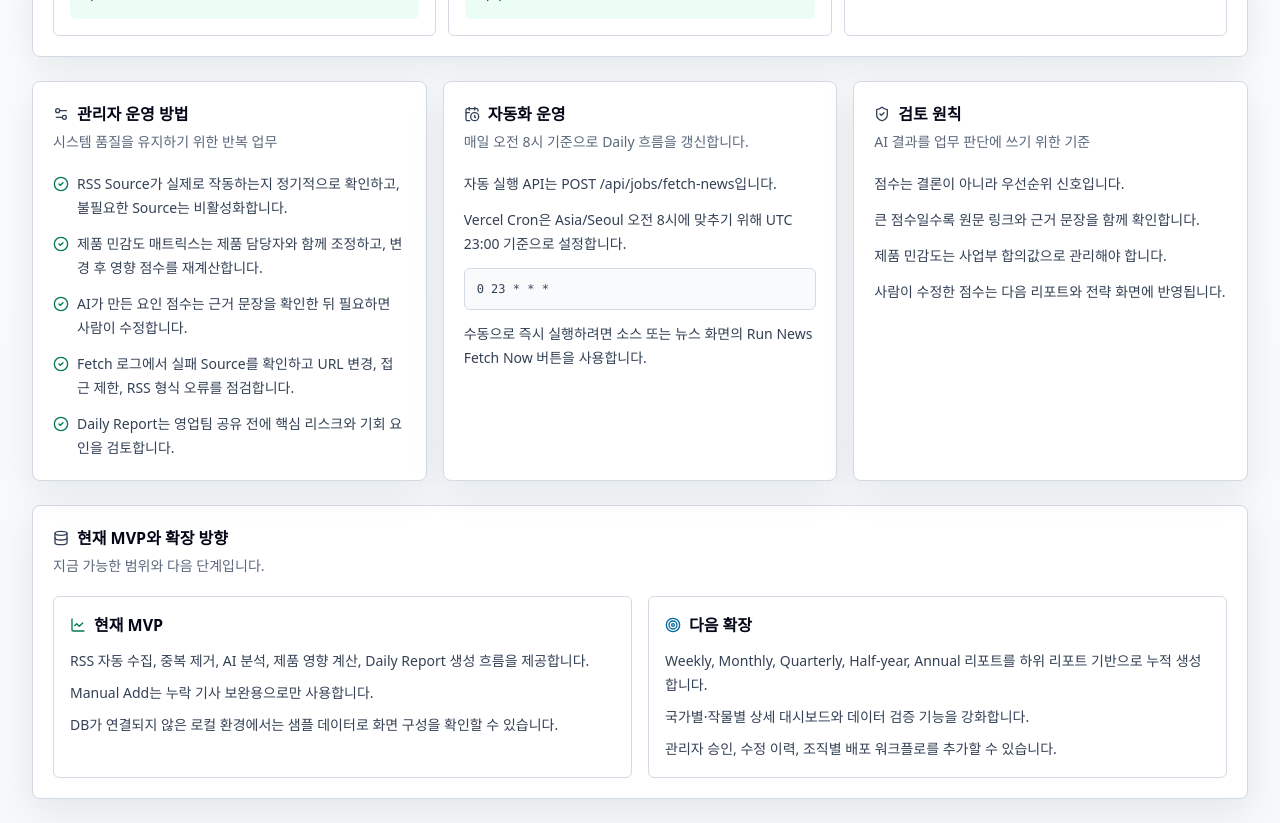
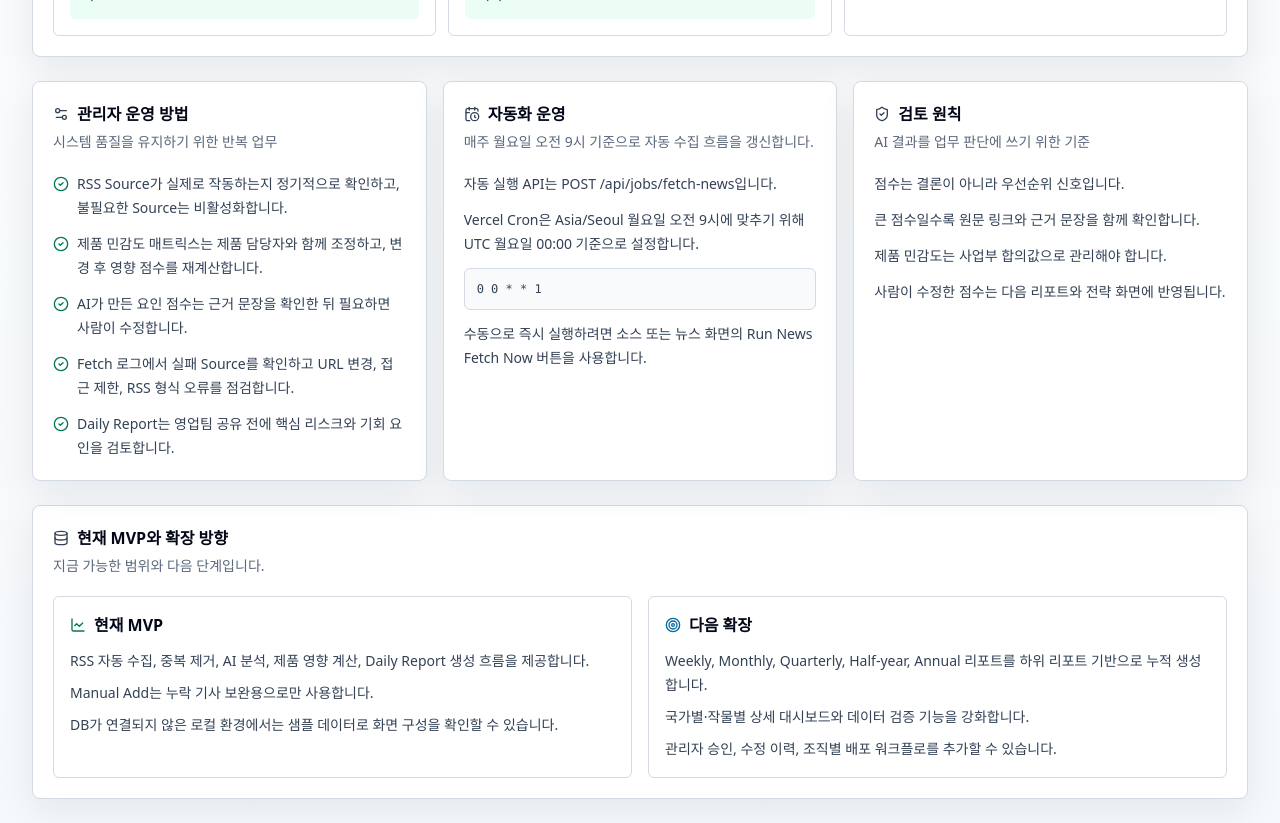
Before and after one commit to ziopeno/global-agri-market-intelligence, a Next.js app: page /guide in a window 1280 px wide. Shown: the part 2060-2883 px from the top of the page. Built offline with nearby package versions, Linux system fonts and the light colour scheme.

Commit message:
Change news fetch schedule to weekly Monday morning

```diff
--- a/app/guide/page.tsx
+++ b/app/guide/page.tsx
@@ -271,12 +271,12 @@ export default function GuidePage() {
               <CalendarClock className="h-4 w-4 text-slate-700" />
               자동화 운영
             </CardTitle>
-            <CardDescription>매일 오전 8시 기준으로 Daily 흐름을 갱신합니다.</CardDescription>
+            <CardDescription>매주 월요일 오전 9시 기준으로 자동 수집 흐름을 갱신합니다.</CardDescription>
           </CardHeader>
           <CardContent className="space-y-3 text-sm leading-6 text-slate-700">
             <p>자동 실행 API는 POST /api/jobs/fetch-news입니다.</p>
-            <p>Vercel Cron은 Asia/Seoul 오전 8시에 맞추기 위해 UTC 23:00 기준으로 설정합니다.</p>
-            <div className="rounded-md border bg-slate-50 p-3 font-mono text-xs">0 23 * * *</div>
+            <p>Vercel Cron은 Asia/Seoul 월요일 오전 9시에 맞추기 위해 UTC 월요일 00:00 기준으로 설정합니다.</p>
+            <div className="rounded-md border bg-slate-50 p-3 font-mono text-xs">0 0 * * 1</div>
             <p>수동으로 즉시 실행하려면 소스 또는 뉴스 화면의 Run News Fetch Now 버튼을 사용합니다.</p>
           </CardContent>
         </Card>
--- a/app/sources/page.tsx
+++ b/app/sources/page.tsx
@@ -45,7 +45,7 @@ export default async function SourcesPage() {
         <Card>
           <CardHeader>
             <CardTitle>News Sources</CardTitle>
-            <CardDescription>등록된 active RSS source가 매일 자동 수집의 기준입니다.</CardDescription>
+            <CardDescription>등록된 active RSS source가 매주 월요일 자동 수집의 기준입니다.</CardDescription>
           </CardHeader>
           <CardContent>
             <div className="grid gap-3 sm:grid-cols-3">
--- a/scripts/automation.ts
+++ b/scripts/automation.ts
@@ -22,8 +22,8 @@ async function runScheduledPipeline() {
   console.log(`[automation] daily pipeline complete`, result);
 }
 
-cron.schedule("0 8 * * *", runScheduledPipeline, {
+cron.schedule("0 9 * * 1", runScheduledPipeline, {
   timezone: "Asia/Seoul"
 });
 
-console.log("[automation] scheduler started: daily 08:00 Asia/Seoul");
+console.log("[automation] scheduler started: weekly Monday 09:00 Asia/Seoul");
--- a/scripts/check-automation.ts
+++ b/scripts/check-automation.ts
@@ -26,11 +26,11 @@ async function checkVercelCron() {
       addCheck("Vercel Cron", "fail", "vercel.json에 /api/jobs/fetch-news cron이 없습니다.");
       return;
     }
-    if (cron.schedule !== "0 23 * * *") {
-      addCheck("Vercel Cron", "warn", `현재 schedule은 ${cron.schedule}입니다. KST 08:00은 0 23 * * *입니다.`);
+    if (cron.schedule !== "0 0 * * 1") {
+      addCheck("Vercel Cron", "warn", `현재 schedule은 ${cron.schedule}입니다. KST 월요일 09:00은 0 0 * * 1입니다.`);
       return;
     }
-    addCheck("Vercel Cron", "pass", "매일 Asia/Seoul 오전 8시 실행 설정이 있습니다.");
+    addCheck("Vercel Cron", "pass", "매주 월요일 Asia/Seoul 오전 9시 실행 설정이 있습니다.");
   } catch (error) {
     addCheck("Vercel Cron", "fail", error instanceof Error ? error.message : "vercel.json 확인 실패");
   }
```
Also changed, not shown: vercel.json, 2 other files (tests, documents, lock files or other folders).
